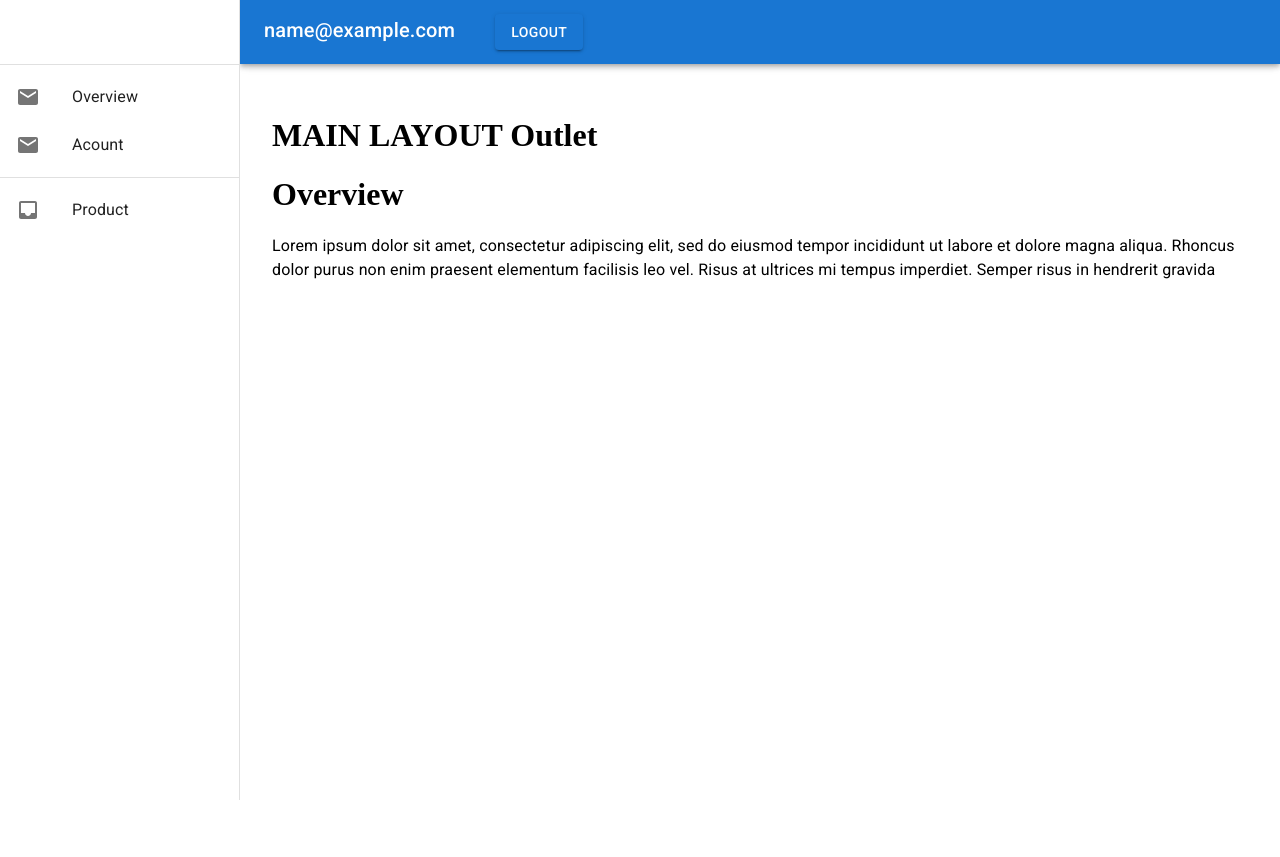
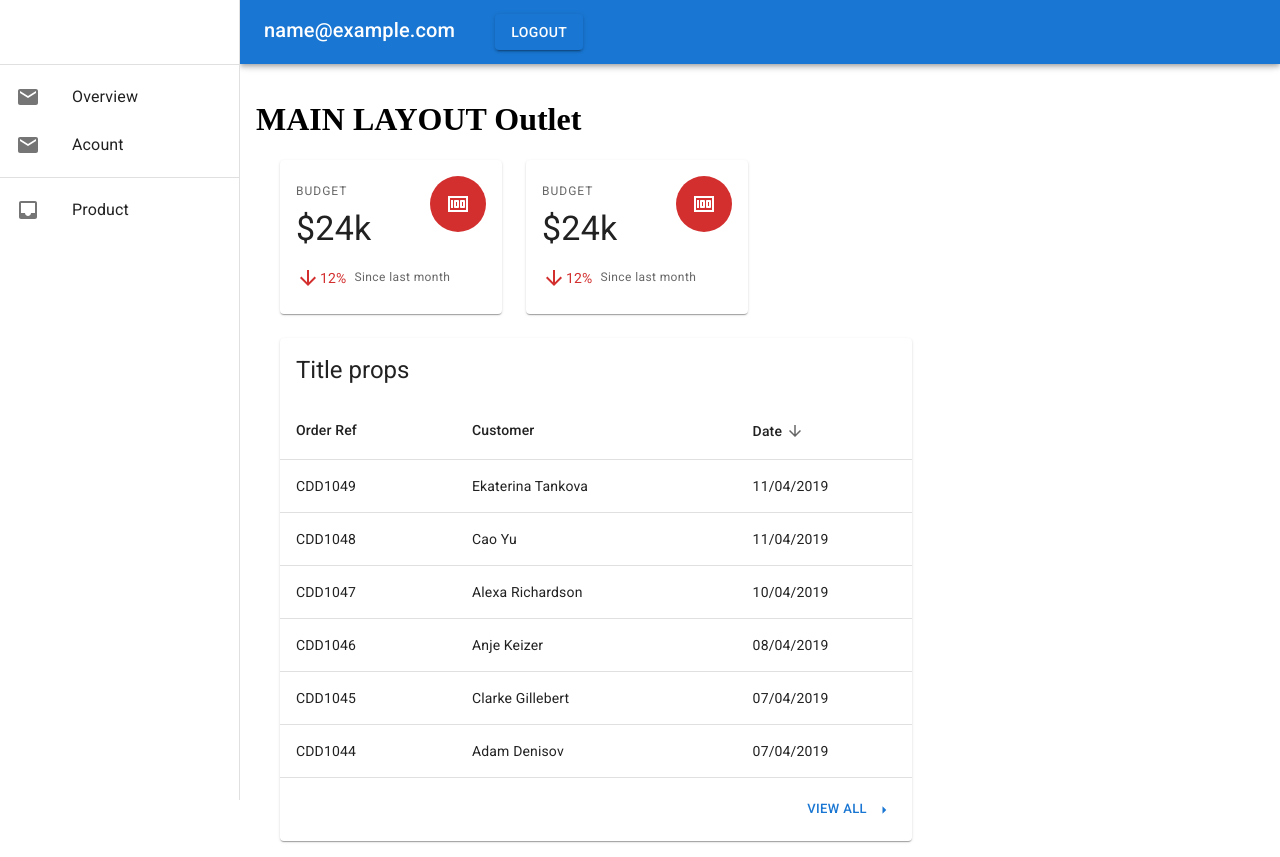
Before and after one commit to Leandro2698/my_restaurant_client, a React (Create React App) app: page / in a window 1280 px wide. Before the commit the page ends 800 px from the top, so only its background shows below. Built offline with nearby package versions, Linux system fonts and the light colour scheme; sample sign-in values are in the browser's storage.

Commit message:
[#21]component&pages:first cards

```diff
--- a/package.json
+++ b/package.json
@@ -13,6 +13,7 @@
     "@testing-library/jest-dom": "^5.16.5",
     "@testing-library/react": "^13.3.0",
     "@testing-library/user-event": "^13.5.0",
+    "date-fns": "^2.29.3",
     "graphql": "^16.6.0",
     "jwt-decode": "^3.1.2",
     "prop-types": "^15.8.1",
--- a/src/components/Sidebar.jsx
+++ b/src/components/MainSidebar.jsx
@@ -6,7 +6,7 @@ import {
 } from '@mui/material';
 import { Inbox, Mail } from '@mui/icons-material';
 import { Link } from 'react-router-dom';
-import MenuBar from './MenuBar';
+import MenuBar from './MainNavbar';
 
 function Sidebar(props) {
   const { window, drawerWidth } = props;
--- /dev/null
+++ b/src/components/MiniCard.jsx
@@ -0,0 +1,83 @@
+/* eslint-disable react/forbid-prop-types */
+/* eslint-disable react/jsx-props-no-spreading */
+import React from 'react';
+import {
+  Avatar, Box, Card, CardContent, Grid, Typography,
+} from '@mui/material';
+import { ArrowDownward, Money } from '@mui/icons-material';
+import { PropTypes } from 'prop-types';
+
+function MainCard(props) {
+  const { sx } = props;
+  return (
+    <Card sx={sx}>
+      <CardContent>
+        <Grid
+          container
+          spacing={3}
+          sx={{ justifyContent: 'space-between' }}
+        >
+          <Grid item>
+            <Typography
+              color="textSecondary"
+              gutterBottom
+              variant="overline"
+            >
+              BUDGET
+            </Typography>
+            <Typography
+              color="textPrimary"
+              variant="h4"
+            >
+              $24k
+            </Typography>
+          </Grid>
+          <Grid item>
+            <Avatar
+              sx={{
+                backgroundColor: 'error.main',
+                height: 56,
+                width: 56,
+              }}
+            >
+              <Money />
+            </Avatar>
+          </Grid>
+        </Grid>
+        <Box
+          sx={{
+            pt: 2,
+            display: 'flex',
+            alignItems: 'center',
+          }}
+        >
+          <ArrowDownward color="error" />
+          <Typography
+            color="error"
+            sx={{
+              mr: 1,
+            }}
+            variant="body2"
+          >
+            12%
+          </Typography>
+          <Typography
+            color="textSecondary"
+            variant="caption"
+          >
+            Since last month
+          </Typography>
+        </Box>
+      </CardContent>
+    </Card>
+  );
+}
+MainCard.propTypes = {
+  sx: PropTypes.object,
+
+};
+
+MainCard.defaultProps = {
+  sx: {},
+};
+export default MainCard;
--- /dev/null
+++ b/src/components/TableCard.jsx
@@ -0,0 +1,166 @@
+/* eslint-disable react/jsx-props-no-spreading */
+import React from 'react';
+import { format } from 'date-fns';
+import {
+  Box,
+  Button,
+  Card,
+  CardHeader,
+  Table,
+  TableBody,
+  TableCell,
+  TableHead,
+  TableRow,
+  TableSortLabel,
+  Tooltip,
+} from '@mui/material';
+import ArrowRightIcon from '@mui/icons-material/ArrowRight';
+import { PropTypes } from 'prop-types';
+
+const orders = [
+  {
+    id: 0,
+    ref: 'CDD1049',
+    amount: 30.5,
+    customer: {
+      name: 'Ekaterina Tankova',
+    },
+    createdAt: 1555016400000,
+    status: 'pending',
+  },
+  {
+    id: 1,
+    ref: 'CDD1048',
+    amount: 25.1,
+    customer: {
+      name: 'Cao Yu',
+    },
+    createdAt: 1555016400000,
+    status: 'delivered',
+  },
+  {
+    id: 2,
+    ref: 'CDD1047',
+    amount: 10.99,
+    customer: {
+      name: 'Alexa Richardson',
+    },
+    createdAt: 1554930000000,
+    status: 'refunded',
+  },
+  {
+    id: 3,
+    ref: 'CDD1046',
+    amount: 96.43,
+    customer: {
+      name: 'Anje Keizer',
+    },
+    createdAt: 1554757200000,
+    status: 'pending',
+  },
+  {
+    id: 4,
+    ref: 'CDD1045',
+    amount: 32.54,
+    customer: {
+      name: 'Clarke Gillebert',
+    },
+    createdAt: 1554670800000,
+    status: 'delivered',
+  },
+  {
+    id: 5,
+    ref: 'CDD1044',
+    amount: 16.76,
+    customer: {
+      name: 'Adam Denisov',
+    },
+    createdAt: 1554670800000,
+    status: 'delivered',
+  },
+];
+
+function TableCard(props) {
+  const { title } = props;
+  return (
+    <Card sx={{ height: '100%' }}>
+      <CardHeader title={title} />
+      <Box sx={{ minWidth: 800 }}>
+        <Table>
+          <TableHead>
+            <TableRow>
+              <TableCell>
+                Order Ref
+              </TableCell>
+              <TableCell>
+                Customer
+              </TableCell>
+              <TableCell sortDirection="desc">
+                <Tooltip
+                  enterDelay={300}
+                  title="Sort"
+                >
+                  <TableSortLabel
+                    active
+                    direction="desc"
+                  >
+                    Date
+                  </TableSortLabel>
+                </Tooltip>
+              </TableCell>
+              <TableCell>
+                Status
+              </TableCell>
+            </TableRow>
+          </TableHead>
+          <TableBody>
+            {orders.map((order) => (
+              <TableRow
+                hover
+                key={order.id}
+              >
+                <TableCell>
+                  {order.ref}
+                </TableCell>
+                <TableCell>
+                  {order.customer.name}
+                </TableCell>
+                <TableCell>
+                  {format(order.createdAt, 'dd/MM/yyyy')}
+                </TableCell>
+                <TableCell>
+                  <span color="red" />
+                </TableCell>
+              </TableRow>
+            ))}
+          </TableBody>
+        </Table>
+      </Box>
+      <Box
+        sx={{
+          display: 'flex',
+          justifyContent: 'flex-end',
+          p: 2,
+        }}
+      >
+        <Button
+          color="primary"
+          endIcon={<ArrowRightIcon fontSize="small" />}
+          size="small"
+          variant="text"
+        >
+          View all
+        </Button>
+      </Box>
+    </Card>
+  );
+}
+TableCard.propTypes = {
+  title: PropTypes.string.isRequired,
+
+};
+
+// TableCard.defaultProps = {
+//   title: '',
+// };
+export default TableCard;
--- a/src/layouts/mainLayout/MainLayout.jsx
+++ b/src/layouts/mainLayout/MainLayout.jsx
@@ -1,7 +1,7 @@
 import React from 'react';
 import { Box, Toolbar } from '@mui/material';
 import { Outlet } from 'react-router-dom';
-import Sidebar from '../../components/Sidebar';
+import Sidebar from '../../components/MainSidebar';
 
 // ==============================|| MAIN LAYOUT ||============================== //
 const drawerWidth = 240;
@@ -12,7 +12,7 @@ function MainLayout() {
       <Sidebar drawerWidth={drawerWidth} />
       <Box
         component="main"
-        sx={{ flexGrow: 1, p: 3, width: { sm: `calc(100% - ${drawerWidth}px)` } }}
+        sx={{ flexGrow: 1, p: 1, width: { sm: `calc(100% - ${drawerWidth}px)` } }}
       >
         <Toolbar />
         <h1>MAIN LAYOUT Outlet</h1>
--- a/src/pages/general/Overview/Overview.jsx
+++ b/src/pages/general/Overview/Overview.jsx
@@ -1,17 +1,20 @@
 import React from 'react';
-import { Typography } from '@mui/material';
+import { Container, Grid } from '@mui/material';
+import Total from './Total';
+import SalesByProduct from './SalesByProduct';
 
 function Overview() {
   return (
-    <>
-      <h1>Overview</h1>
-      <Typography paragraph>
-        Lorem ipsum dolor sit amet, consectetur adipiscing elit, sed do eiusmod
-        tempor incididunt ut labore et dolore magna aliqua. Rhoncus dolor purus non
-        enim praesent elementum facilisis leo vel. Risus at ultrices mi tempus
-        imperdiet. Semper risus in hendrerit gravida
-      </Typography>
-    </>
+    <Container maxWidth={false}>
+      <Grid
+        container
+        spacing={3}
+      >
+        <Total />
+        <Total />
+        <SalesByProduct />
+      </Grid>
+    </Container>
   );
 }
 export default Overview;
--- /dev/null
+++ b/src/pages/general/Overview/SalesByProduct.jsx
@@ -0,0 +1,20 @@
+import React from 'react';
+import { Grid } from '@mui/material';
+// import MiniCard from '../../../components/MiniCard';
+import TableCard from '../../../components/TableCard';
+
+function SalesByProduct() {
+  return (
+
+    <Grid
+      item
+      lg={8}
+      md={12}
+      xl={9}
+      xs={12}
+    >
+      <TableCard title="Title props" />
+    </Grid>
+  );
+}
+export default SalesByProduct;
--- /dev/null
+++ b/src/pages/general/Overview/Total.jsx
@@ -0,0 +1,19 @@
+import React from 'react';
+import { Grid } from '@mui/material';
+import MiniCard from '../../../components/MiniCard';
+
+function Total() {
+  return (
+
+    <Grid
+      item
+      lg={3}
+      sm={6}
+      xl={3}
+      xs={12}
+    >
+      <MiniCard />
+    </Grid>
+  );
+}
+export default Total;
```
Also changed, not shown: src/components/MainNavbar.jsx (renamed from src/components/MenuBar.jsx), src/pages/general/Overview/PieChartTurnover.jsx (added), src/pages/general/Overview/TopProduct.jsx (added), 1 other file (tests, documents, lock files or other folders).
